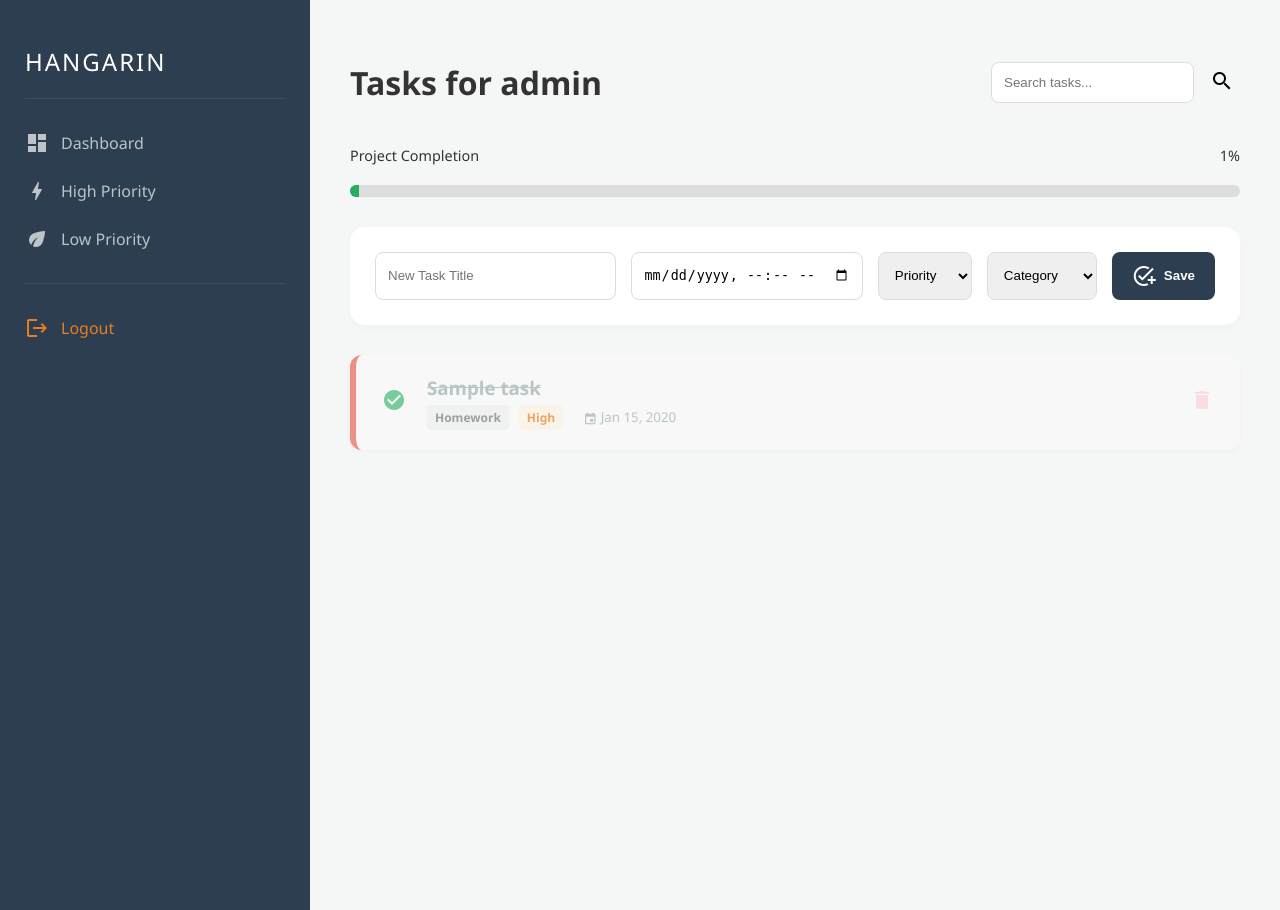
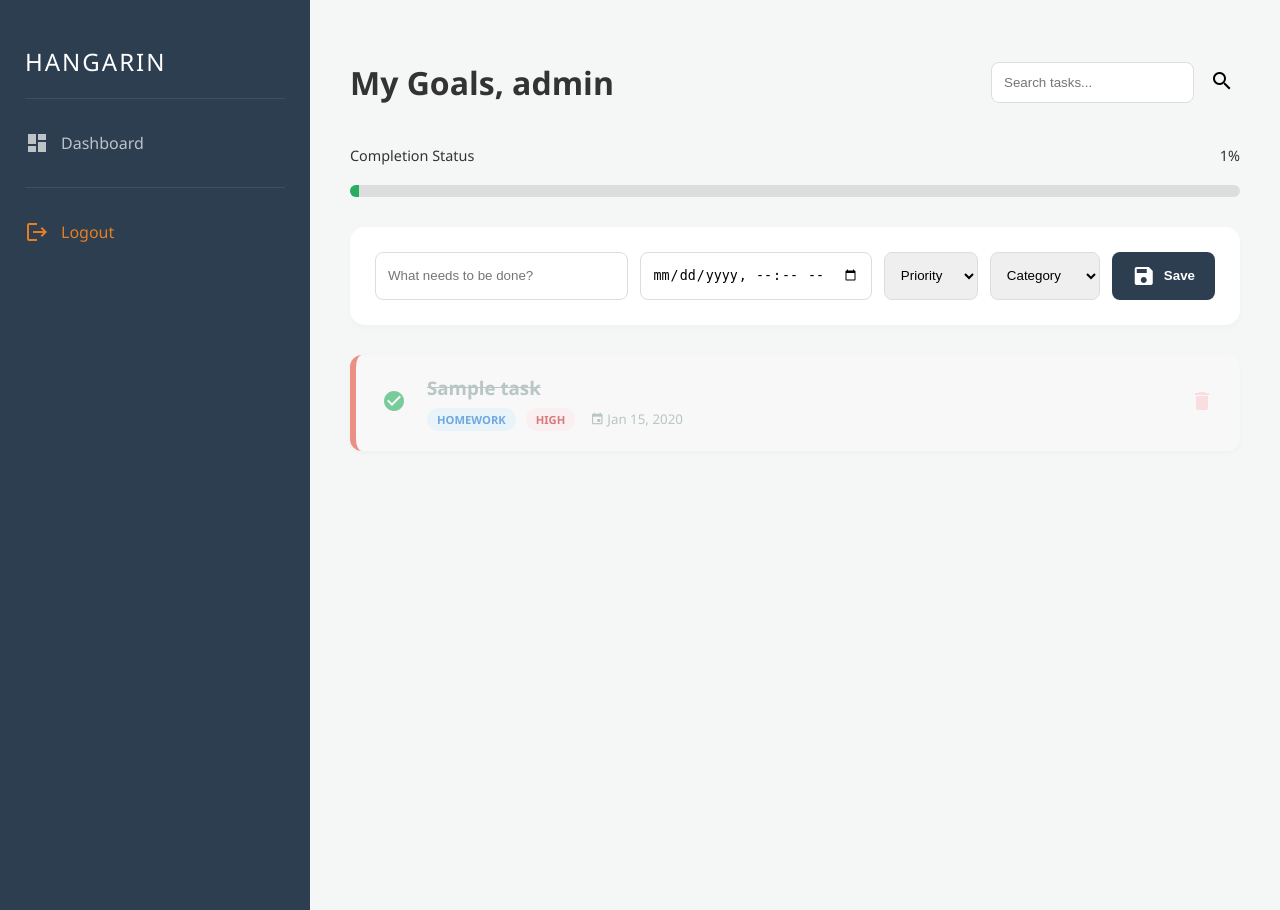
Before and after one commit to yuul-b-alwright/hangarin, a Django app: template tasks/templates/tasks/dashboard.html in a window 1280 px wide. Run offline with Django 5.2, Linux system fonts and the light colour scheme; a user stored in the database is signed in; data comes from the database, SQL or seed files in the repository; both versions use the stored data as it was after the commit; tables that the repository leaves empty hold one stand-in row (values such as "Sample post"); the template is opened without the code that fills it: values that come from a table or form of the project are taken from there, most other values are stand-ins (such as "Sample title", 1, 10 or a date in 2020); some libraries are stand-ins or nearby versions.

Commit message:
updated codes

```diff
--- a/tasks/models.py
+++ b/tasks/models.py
@@ -2,21 +2,36 @@ from django.db import models
 from django.contrib.auth.models import User
 
 class Priority(models.Model):
-    name = models.CharField(max_length=50) # Critical, High, Low
-    def __clstr__(self): return self.name
+    name = models.CharField(max_length=50) # e.g., High, Medium, Low
+
+    # Fixed the typo here from __clstr__ to __str__
+    def __str__(self):
+        return self.name
+
+    class Meta:
+        verbose_name_plural = "Priorities"
 
 class Category(models.Model):
-    name = models.CharField(max_length=50)
-    def __str__(self): return self.name
+    name = models.CharField(max_length=50) # e.g., Assignment, Activity
+
+    def __str__(self):
+        return self.name
+
+    class Meta:
+        verbose_name_plural = "Categories"
 
 class Task(models.Model):
     user = models.ForeignKey(User, on_delete=models.CASCADE, null=True, blank=True)
     title = models.CharField(max_length=200)
     description = models.TextField(blank=True)
     deadline = models.DateTimeField()
-    priority = models.ForeignKey(Priority, on_delete=models.CASCADE)
-    category = models.ForeignKey(Category, on_delete=models.CASCADE)
+    # Changed to SET_NULL so deleting a category doesn't delete the task
+    priority = models.ForeignKey(Priority, on_delete=models.SET_NULL, null=True)
+    category = models.ForeignKey(Category, on_delete=models.SET_NULL, null=True)
     is_completed = models.BooleanField(default=False)
 
+    def __str__(self):
+        return self.title
+
     class Meta:
-        ordering = ['deadline'] # Automatic arrangement by date
+        ordering = ['is_completed', 'deadline'] # Completed tasks move to bottom
--- a/tasks/templates/tasks/dashboard.html
+++ b/tasks/templates/tasks/dashboard.html
@@ -9,7 +9,7 @@
     <style>
         :root {
             --primary: #2c3e50; --success: #27ae60; --danger: #e74c3c;
-            --info: #3498db; --gray: #95a5a6; --light: #f4f7f6;
+            --warning: #f39c12; --info: #3498db; --gray: #95a5a6; --light: #f4f7f6;
         }
 
         body { font-family: 'Segoe UI', sans-serif; margin: 0; display: flex; background: var(--light); color: #333; }
@@ -37,21 +37,30 @@
         }
         .task-card:hover { transform: translateY(-4px); box-shadow: 0 8px 15px rgba(0,0,0,0.1); }
 
-        /* Priority Colors */
-        .priority-High { border-left-color: var(--danger); }
-        .priority-Low { border-left-color: var(--success); }
+        /* Dynamic Border Colors based on Priority */
+        .priority-High { border-left-color: var(--danger) !important; }
+        .priority-Medium { border-left-color: var(--warning) !important; }
+        .priority-Low { border-left-color: var(--success) !important; }
 
         .completed { opacity: 0.6; background: #f9f9f9; }
         .completed h3 { text-decoration: line-through; color: var(--gray); }
 
-        /* Tags */
-        .badge { font-size: 0.75rem; padding: 4px 8px; border-radius: 4px; background: #eee; color: #666; font-weight: bold; margin-right: 5px; }
+        /* Badges */
+        .badge { font-size: 0.7rem; padding: 4px 10px; border-radius: 20px; font-weight: bold; text-transform: uppercase; }
+        .badge-category { background: #e3f2fd; color: #1976d2; margin-right: 5px; }
 
-        .btn-add { background: var(--primary); color: white; border: none; padding: 12px 20px; border-radius: 8px; cursor: pointer; display: flex; align-items: center; gap: 8px; font-weight: bold; }
+        /* Priority Badge Colors */
+        .badge-High { background: #ffebee; color: #c62828; }
+        .badge-Medium { background: #fff3e0; color: #e65100; }
+        .badge-Low { background: #e8f5e9; color: #2e7d32; }
+
+        .btn-add { background: var(--primary); color: white; border: none; padding: 12px 20px; border-radius: 8px; cursor: pointer; display: flex; align-items: center; gap: 8px; font-weight: bold; transition: 0.2s; }
+        .btn-add:hover { background: #34495e; }
         .btn-icon { background: none; border: none; cursor: pointer; transition: transform 0.2s; }
         .btn-icon:hover { transform: scale(1.2); }
 
-        input, select { padding: 12px; border: 1px solid #ddd; border-radius: 8px; outline: none; }
+        input, select { padding: 12px; border: 1px solid #ddd; border-radius: 8px; outline: none; transition: 0.2s; }
+        input:focus, select:focus { border-color: var(--info); }
     </style>
 </head>
 <body>
@@ -61,8 +70,6 @@
         <hr style="border: 0; border-top: 1px solid #3e4f5f; margin: 20px 0;">
         <nav>
             <a href="{% url 'dashboard' %}"><span class="material-icons">dashboard</span> Dashboard</a>
-            <a href="?priority=High"><span class="material-icons">bolt</span> High Priority</a>
-            <a href="?priority=Low"><span class="material-icons">eco</span> Low Priority</a>
             <hr style="border: 0; border-top: 1px solid #3e4f5f; margin: 20px 0;">
             <a href="{% url 'logout' %}" style="color: #e67e22;"><span class="material-icons">logout</span> Logout</a>
         </nav>
@@ -70,7 +77,7 @@
 
     <div class="main-content">
         <header style="display: flex; justify-content: space-between; align-items: center;">
-            <h1>Tasks for {{ user.username }}</h1>
+            <h1>My Goals, {{ user.username }}</h1>
             <form method="GET" style="display: flex; gap: 10px;">
                 <input type="text" name="search" placeholder="Search tasks..." value="{{ search_query|default:'' }}">
                 <button type="submit" class="btn-icon"><span class="material-icons">search</span></button>
@@ -79,7 +86,7 @@
 
         <div style="margin-top: 20px;">
             <div style="display: flex; justify-content: space-between; font-size: 0.9rem; margin-bottom: 5px;">
-                <span>Project Completion</span>
+                <span>Completion Status</span>
                 <span>{{ progress_percentage|floatformat:0 }}%</span>
             </div>
             <div class="progress-container">
@@ -88,9 +95,9 @@
         </div>
 
         <section style="background: white; padding: 25px; border-radius: 15px; margin: 30px 0; box-shadow: 0 4px 6px rgba(0,0,0,0.02);">
-            <form method="POST" style="display: flex; gap: 15px; flex-wrap: wrap;">
+            <form method="POST" style="display: flex; gap: 12px; flex-wrap: wrap;">
                 {% csrf_token %}
-                <input type="text" name="title" placeholder="New Task Title" required style="flex: 2; min-width: 200px;">
+                <input type="text" name="title" placeholder="What needs to be done?" required style="flex: 2; min-width: 200px;">
                 <input type="datetime-local" name="deadline" required>
 
                 <select name="priority" required>
@@ -108,7 +115,7 @@
                 </select>
 
                 <button type="submit" name="add_task" class="btn-add">
-                    <span class="material-icons">add_task</span> Save
+                    <span class="material-icons">save</span> Save
                 </button>
             </form>
         </section>
@@ -128,13 +135,14 @@
                             {% endif %}
                         </button>
                     </form>
+
                     <div>
                         <h3 style="margin: 0;">{{ task.title }}</h3>
-                        <div style="margin-top: 5px; display: flex; align-items: center; gap: 5px;">
-                            <span class="badge">{{ task.category.name }}</span>
-                            <span class="badge" style="background: #fff3e0; color: #ef6c00;">{{ task.priority.name }}</span>
-                            <small style="color: var(--gray); margin-left: 10px;">
-                                <span class="material-icons" style="font-size: 14px; vertical-align: middle;">event</span>
+                        <div style="margin-top: 8px; display: flex; align-items: center; gap: 5px;">
+                            <span class="badge badge-category">{{ task.category.name }}</span>
+                            <span class="badge badge-{{ task.priority.name }}">{{ task.priority.name }}</span>
+                            <small style="color: var(--gray); margin-left: 10px; display: flex; align-items: center; gap: 3px;">
+                                <span class="material-icons" style="font-size: 14px;">event</span>
                                 {{ task.deadline|date:"M d, Y" }}
                             </small>
                         </div>
@@ -151,8 +159,8 @@
             </div>
             {% empty %}
                 <div style="text-align: center; color: var(--gray); padding: 50px;">
-                    <span class="material-icons" style="font-size: 48px; opacity: 0.3;">assignment</span>
-                    <p>No tasks found. Add a goal or change your search!</p>
+                    <span class="material-icons" style="font-size: 48px; opacity: 0.3;">assignment_turned_in</span>
+                    <p>No tasks yet! Time to set some goals.</p>
                 </div>
             {% endfor %}
         </div>
@@ -167,7 +175,7 @@
                 particleCount: 150,
                 spread: 70,
                 origin: { y: 0.6 },
-                colors: ['#27ae60', '#2c3e50', '#3498db']
+                colors: ['#27ae60', '#f39c12', '#3498db']
             });
         }
     </script>
```
Also changed, not shown: admin.py (deleted, +0 -46 lines), tasks/admin.py (added, +16 -0 lines), tasks/views.py (+10 -3 lines), db.sqlite3, tasks/migrations/0003_alter_category_options_alter_priority_options_and_more.py (added).
